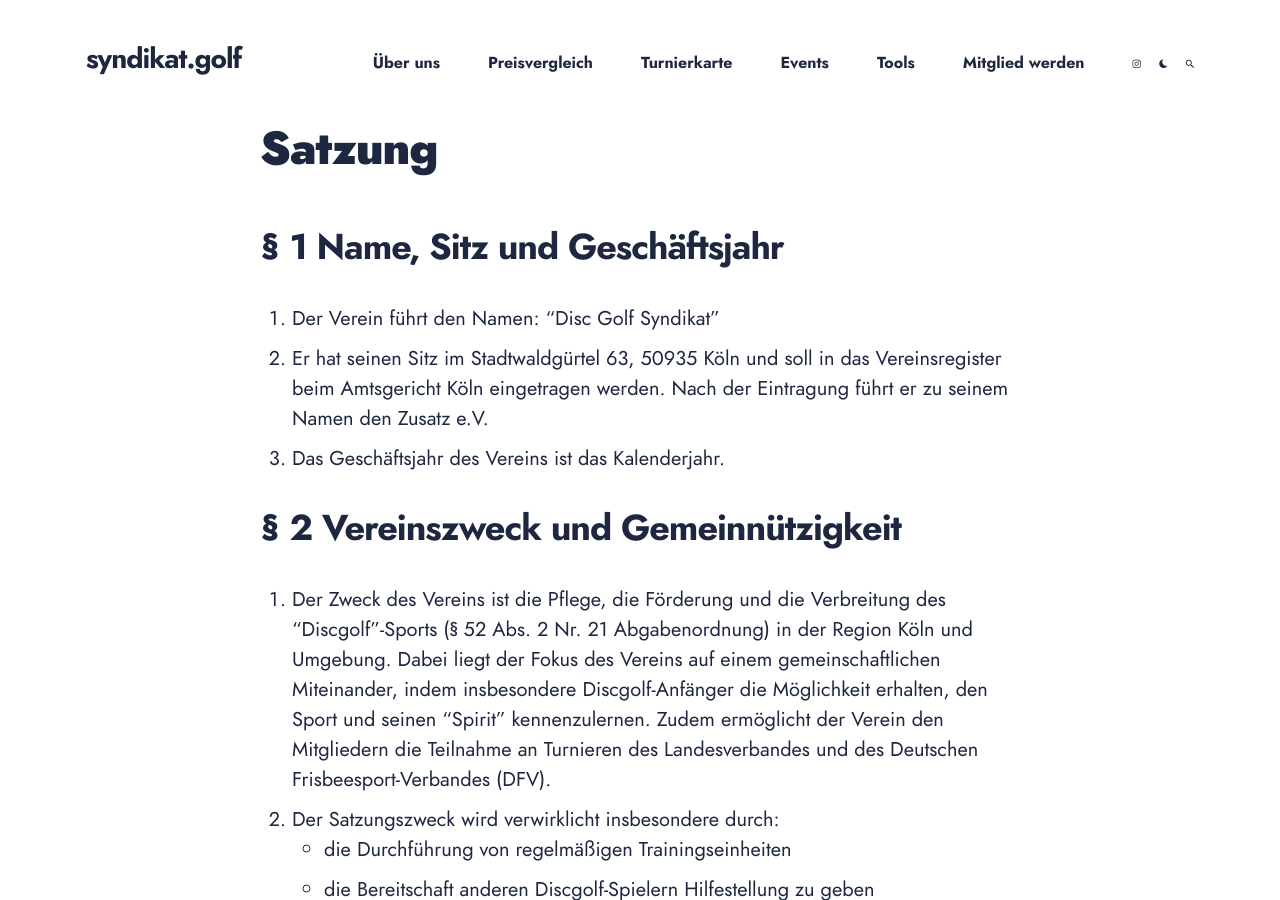
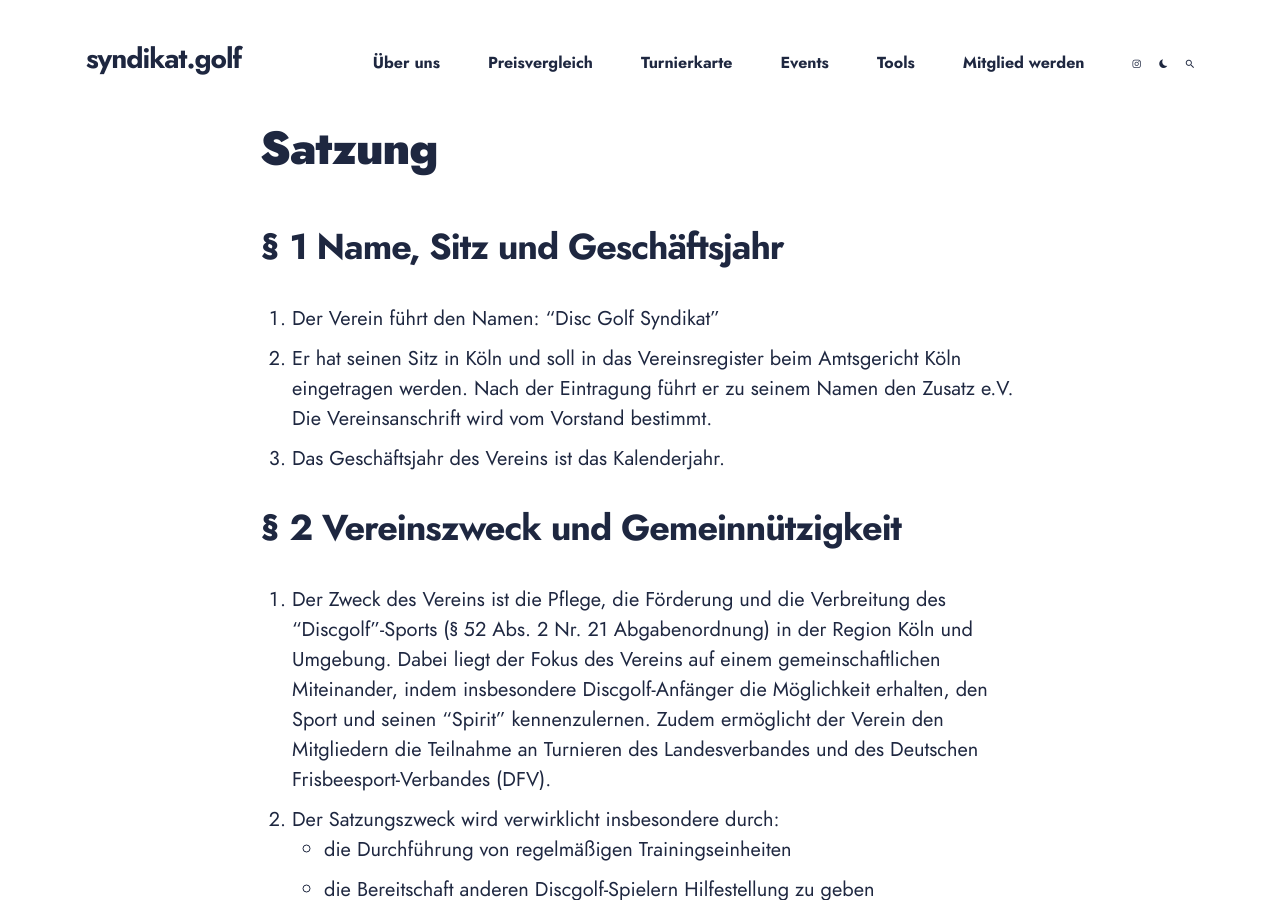
Before and after one commit to maxgreive/syndikat-web, a Jekyll site: the page built from satzung.md, in a window 1280 px wide and 900 px high. Built offline with Jekyll 4.4.1, drawn with Linux system fonts in a browser that asks for light colours; some of the changed text lies outside the part shown.

Commit message:
update satzung.md

```diff
--- a/satzung.md
+++ b/satzung.md
@@ -6,7 +6,7 @@ layout: page
 # § 1 Name, Sitz und Geschäftsjahr
 
 1. Der Verein führt den Namen: "Disc Golf Syndikat"
-1. Er hat seinen Sitz im Stadtwaldgürtel 63, 50935 Köln und soll in das Vereinsregister beim Amtsgericht Köln eingetragen werden. Nach der Eintragung führt er zu seinem Namen den Zusatz e.V.
+1. Er hat seinen Sitz in Köln und soll in das Vereinsregister beim Amtsgericht Köln eingetragen werden. Nach der Eintragung führt er zu seinem Namen den Zusatz e.V. Die Vereinsanschrift wird vom Vorstand bestimmt.
 1. Das Geschäftsjahr des Vereins ist das Kalenderjahr.
 
 # § 2 Vereinszweck und Gemeinnützigkeit
```
Also changed, not shown: other parts of satzung.md (+1 -1 lines).
